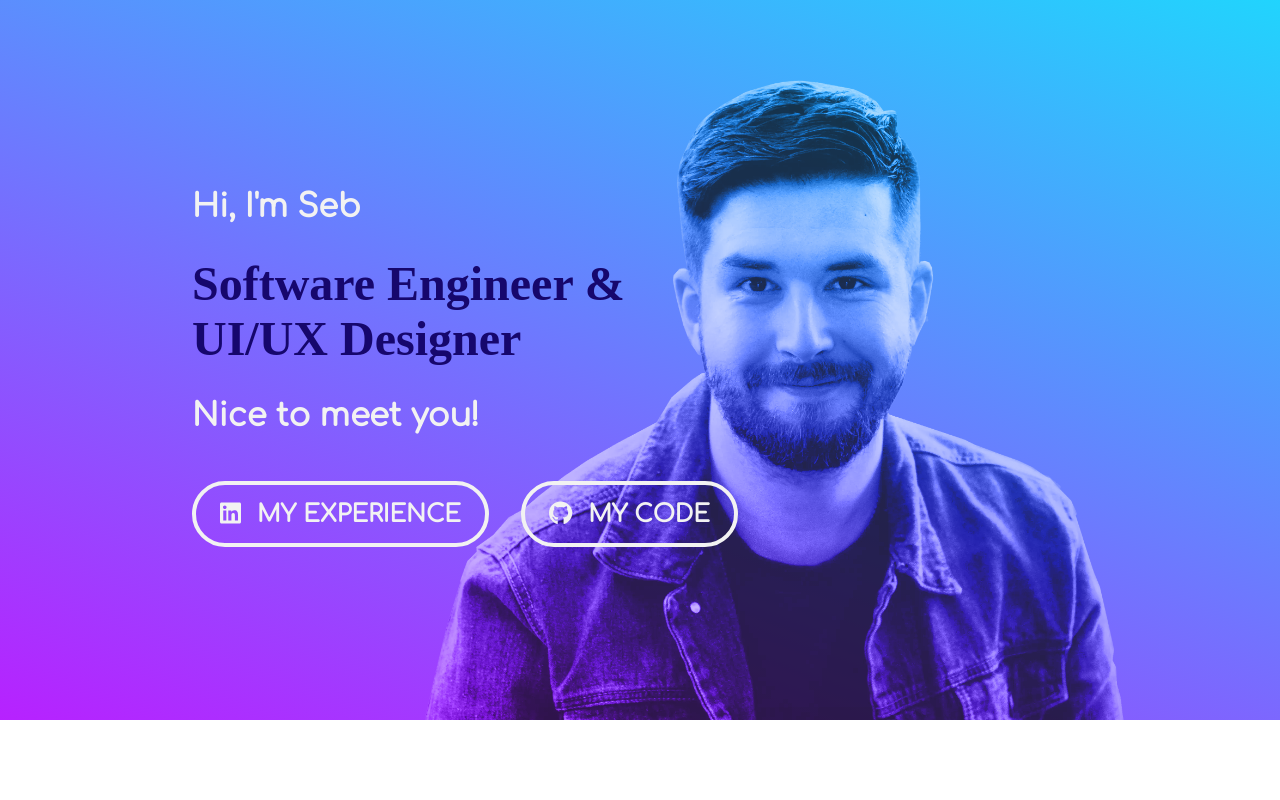
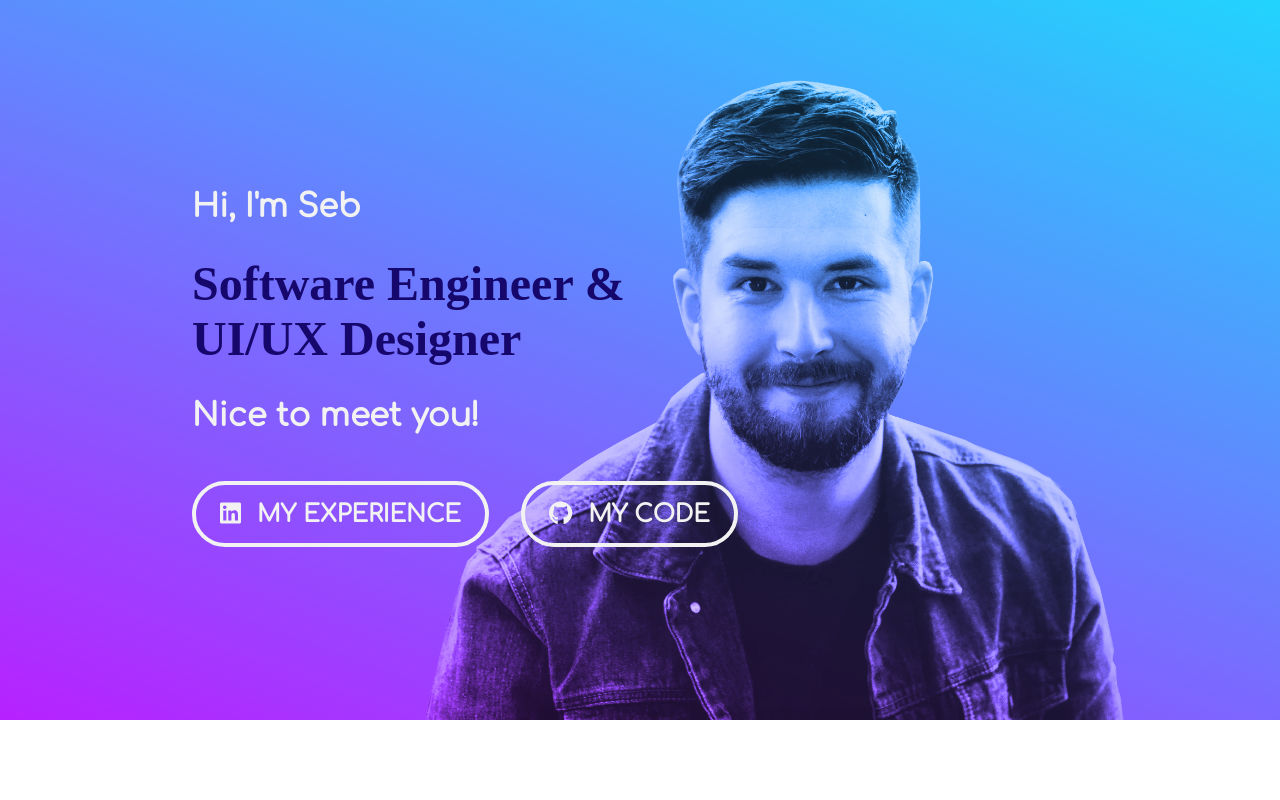
Before and after one commit to sebdybowski/dybowski.pro, a Next.js app: page / in a window 1280 px wide. Shown: the top 800 px of the page. Built offline with nearby package versions, Linux system fonts and the light colour scheme; a web font is replaced by a local one.

Commit message:
size optimizations & cleanup (#80)
* SEO optimizations

* 0.4.2

```diff
--- a/components/Button/Button.tsx
+++ b/components/Button/Button.tsx
@@ -6,13 +6,13 @@ import styles from './Button.module.scss';
 
 import type { IconProp } from '@fortawesome/fontawesome-svg-core';
 
-type ButtonProps = {
+interface ButtonProps {
   children: ReactNode,
   icon?: IconProp,
   outline?: boolean,
   primary?: boolean
   inverted?: boolean
-};
+}
 
 const Button: FC<ButtonProps & ButtonHTMLAttributes<HTMLButtonElement>> = ({
   children, icon, type = 'button', outline = false, primary = false, inverted = false,
--- a/modules/Hero/Hero.module.scss
+++ b/modules/Hero/Hero.module.scss
@@ -9,12 +9,12 @@
         width: 100%;
         height: 100%;
         position: absolute;
-        opacity: 0.7;
+        opacity: 0.8;
         background-image: url('/seb.webp');
         background-size: contain;
         background-repeat: no-repeat;
         background-position: bottom -10vh right 15%;
-        mix-blend-mode: luminosity;
+        mix-blend-mode: hard-light;
 
         @media screen and (max-width: ($breakpoint-md - 1)) {
             background-size: cover;
--- a/modules/Hero/Hero.tsx
+++ b/modules/Hero/Hero.tsx
@@ -22,7 +22,7 @@ const Hero: FC<HeroProps> = () => (
               inverted
             >my experience</Button>
           </a>
-          <a href="">
+          <a href="https://github.com/sebdybowski">
             <Button
               icon={faGithub}
               outline
--- a/next.config.js
+++ b/next.config.js
@@ -2,6 +2,10 @@
 
 module.exports = {
   reactStrictMode: true,
+  i18n: {
+    locales: ["en"],
+    defaultLocale: "en"
+  },
   webpack: (config, { dev }) => {
     config.module.rules.push(
       {
--- a/package.json
+++ b/package.json
@@ -1,7 +1,7 @@
 {
   "name": "dybowski.pro",
   "private": true,
-  "version": "0.4.1",
+  "version": "0.4.2",
   "scripts": {
     "dev": "next dev",
     "build": "next build",
--- a/pages/index.tsx
+++ b/pages/index.tsx
@@ -1,3 +1,5 @@
+import Head from 'next/head';
+
 import { Hero, Skills } from '../modules';
 import { Footer } from '../components';
 
@@ -5,6 +7,12 @@ import type { NextPage } from 'next';
 
 const Home: NextPage = () => (
   <div>
+    <Head>
+      <title>Seb Dybowski - Software Engineer & UI/UX Designer</title>
+      <meta httpEquiv="Content-Type" content="text/html;charset=UTF-8" />
+      <meta name="viewport" content="initial-scale=1.0, width=device-width" />
+      <meta name="description" content="Seb Dybowski - Software Engineer & UI/UX Designer" />
+    </Head>
     <Hero/>
     <Skills/>
     <Footer/>
```
Also changed, not shown: 1 other file (tests, documents, lock files or other folders).
